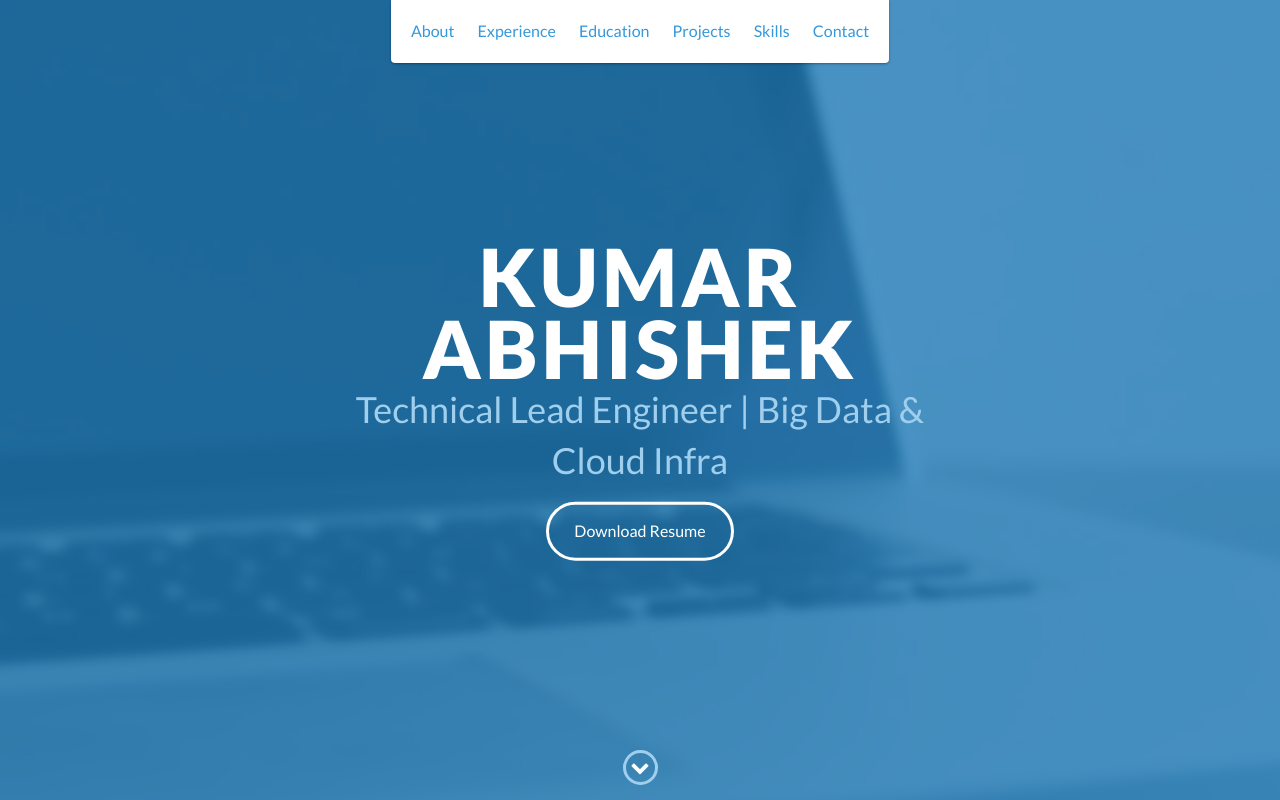
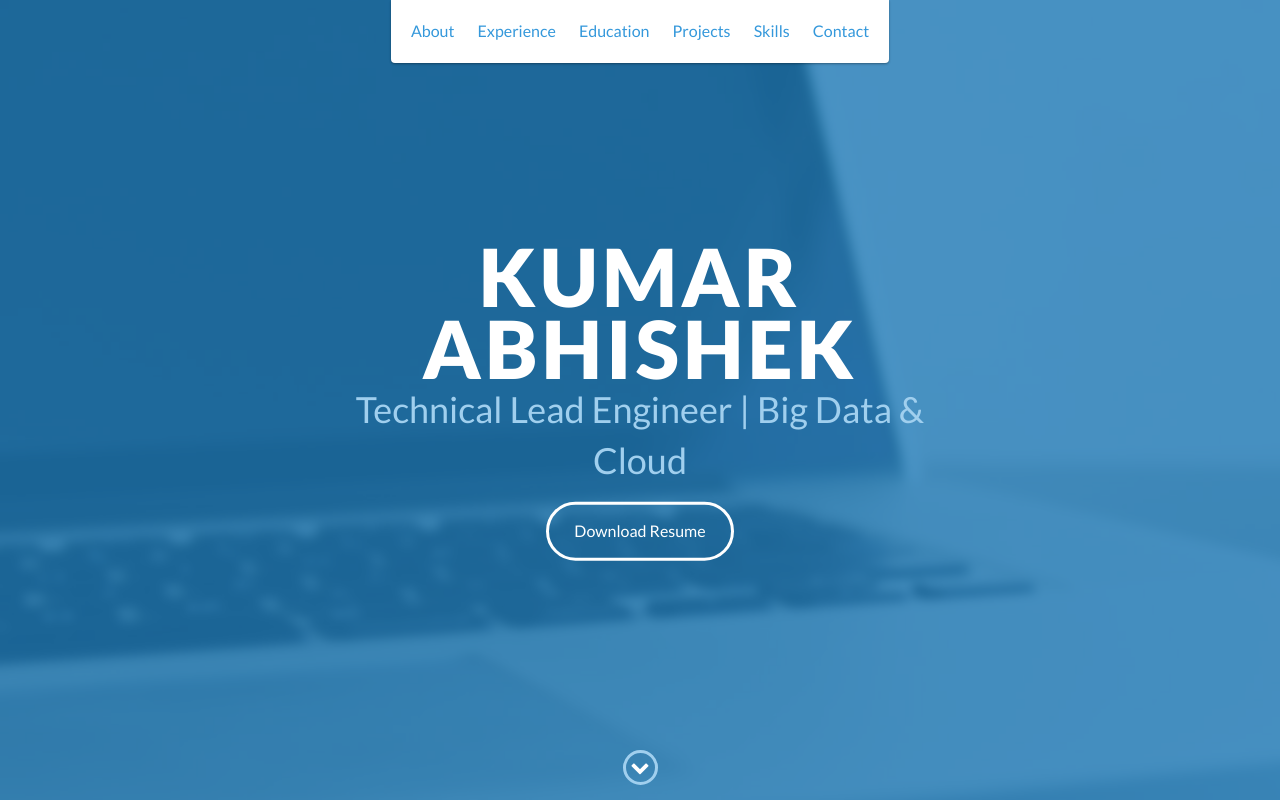
Before and after one commit to abhilive95/abhilive95.github.io, a website: page index.html in a window 1280 px wide. Shown: the top 800 px of the page. Drawn offline with nearby package versions, Linux system fonts and the light colour scheme.

Commit message:
Update index.html

```diff
--- a/index.html
+++ b/index.html
@@ -49,7 +49,7 @@
     <div id="lead">
         <div id="lead-content">
             <h1>Kumar Abhishek</h1>
-            <h2>Technical Lead Engineer | Big Data & Cloud Infra</h2>
+            <h2>Technical Lead Engineer | Big Data & Cloud</h2>
             <a href="#" class="btn-rounded-white">Download Resume</a>
         </div>
         <!-- End #lead-content -->
```
